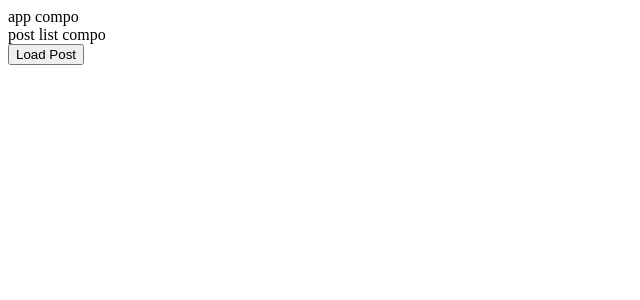
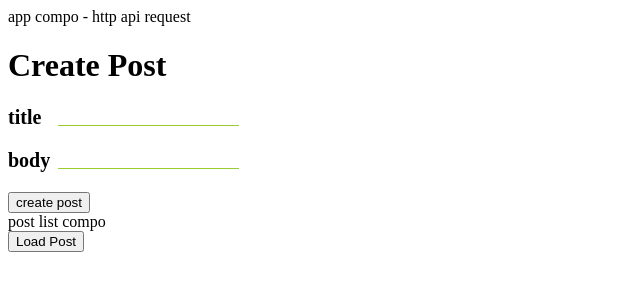
Before and after one commit to lapinRagnar/vue3_tuto, a Vue app: page / in a window 1280 px wide. Shown: the top 300 px of the page, without its empty margins (0-640 px from the left). Built offline with nearby package versions, Linux system fonts and the light colour scheme.

Commit message:
http post

```diff
--- a/src/App.vue
+++ b/src/App.vue
@@ -1,5 +1,6 @@
 <template >
-  <div>app compo</div>
+  <div>app compo - http api request</div>
+  <CreatePost/>
   <PostList/>
 
 </template>
@@ -8,10 +9,11 @@
 
 
 import PostList from './components/PostList.vue'
+import CreatePost from './components/CreatePost.vue'
 
 export default {
   name: 'App',
-  components: { PostList },
+  components: { PostList, CreatePost },
   data(){
     return {}
   },
--- /dev/null
+++ b/src/components/CreatePost.vue
@@ -0,0 +1,72 @@
+<template>
+  <h1>Create Post</h1>
+  <div>
+    <form @submit.prevent="createPost">
+      <div>
+        <label for="title">title</label>
+        <input type="text" id="title" name="title" v-model="formData.title"/>
+      </div>
+      <div>
+        <label for="body">body</label>
+        <input type="text" id="body" name="body" v-model="formData.body"/>
+      </div>
+      <button>create post</button>
+    </form>
+  </div>
+</template>
+
+<script>
+
+import axios from 'axios'
+
+export default {
+    name: 'CreatePost',
+    data(){
+      return {
+        formData: {
+            userId: '',
+            title: '',
+            body: ''
+        }
+      }
+    },
+    methods: {
+      createPost(){
+        axios.post('https://jsonplaceholder.typicode.com/posts', this.formData)
+          .then(response => console.log(response))
+          .catch(error => console.log(error))
+      }
+    }
+}
+</script>
+
+<style>
+
+  form{
+    display: flex;
+    flex-direction: column;
+    width: 300px;
+    align-items: flex-start;
+    justify-content: space-between;
+    gap: 20px;
+  }
+
+  form div{
+    display: flex;
+    align-items: center;
+    justify-content: space-between;
+  }
+
+  form div label {
+    width: 50px;
+    font-size: 20px;
+    font-weight: bold;
+  }
+
+  form div input{
+    border: none;
+    border-bottom: 1px solid yellowgreen;
+  }
+
+
+</style>
```
